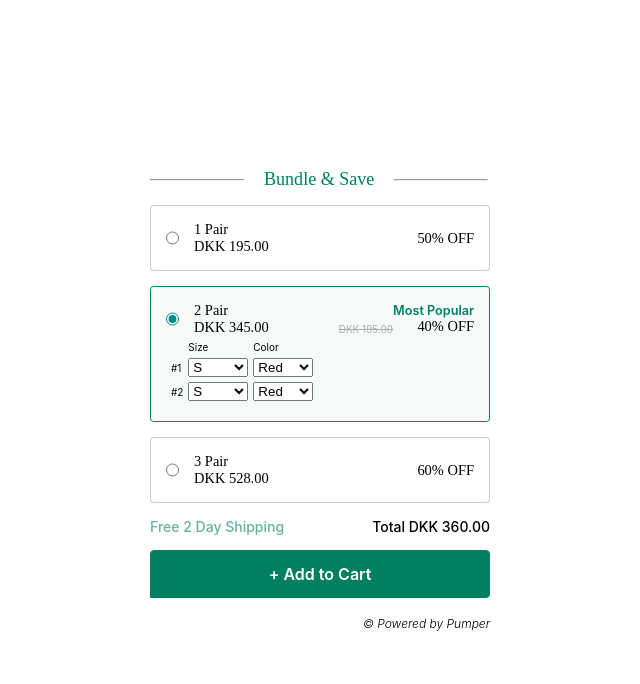
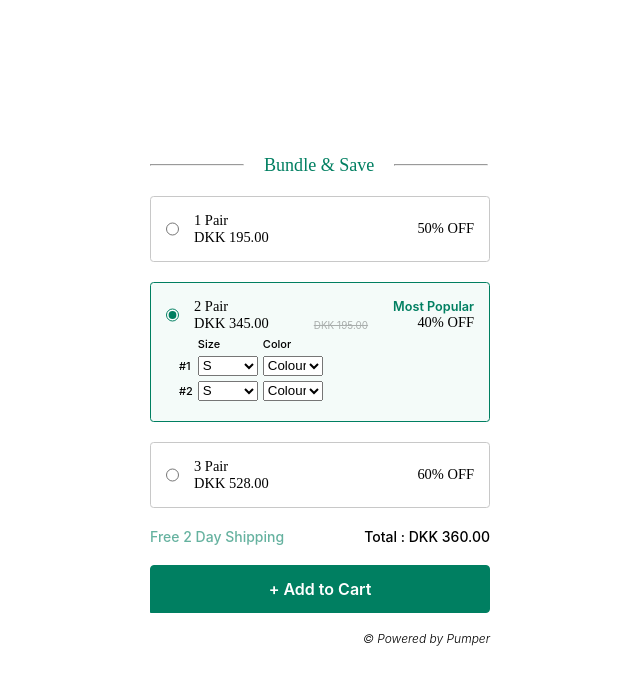
Before and after one commit to Nish0912/Frontend-Development-Task, a plain HTML site: page index.html in a window 1280 px wide. Shown: the whole page, without its empty margins (320-960 px from the left). Drawn offline with Linux system fonts and the light colour scheme.

Commit message:
Made Few Changes

```diff
--- a/index.html
+++ b/index.html
@@ -47,6 +47,7 @@
                                 </td>
                                 <td>
                                     <select>
+                                        <option value="" disabled selected hidden>Colour</option>
                                         <option value="Red">Red</option>
                                         <option value="Green">Green</option>
                                         <option value="Blue">Blue</option>
@@ -101,6 +102,7 @@
                                 </td>
                                 <td>
                                     <select>
+                                        <option value="" disabled selected hidden>Colour</option>
                                         <option value="Red">Red</option>
                                         <option value="Green">Green</option>
                                         <option value="Blue">Blue</option>
@@ -120,6 +122,7 @@
                                 </td>
                                 <td>
                                     <select>
+                                        <option value="" disabled selected hidden>Colour</option>
                                         <option value="Red">Red</option>
                                         <option value="Green">Green</option>
                                         <option value="Blue">Blue</option>
@@ -166,6 +169,7 @@
                                 </td>
                                 <td>
                                     <select>
+                                        <option value="" disabled selected hidden>Colour</option>
                                         <option value="Red">Red</option>
                                         <option value="Green">Green</option>
                                         <option value="Blue">Blue</option>
@@ -185,6 +189,7 @@
                                 </td>
                                 <td>
                                     <select>
+                                        <option value="" disabled selected hidden>Colour</option>
                                         <option value="Red">Red</option>
                                         <option value="Green">Green</option>
                                         <option value="Blue">Blue</option>
@@ -204,6 +209,7 @@
                                 </td>
                                 <td>
                                     <select>
+                                        <option value="" disabled selected hidden>Colour</option>
                                         <option value="Red">Red</option>
                                         <option value="Green">Green</option>
                                         <option value="Blue">Blue</option>
@@ -218,7 +224,7 @@
         </section>
         <section class="section-2">
             <p>Free 2 Day Shipping</p>
-            <p>Total DKK 360.00</p>
+            <p>Total : DKK 360.00</p>
         </section>
         <section class="section-3">
             <button>+ Add to Cart</button>
--- a/style.css
+++ b/style.css
@@ -12,7 +12,7 @@ body {
 }
 
 input[type=radio] {
-    accent-color: darkcyan;
+    accent-color: #007F61;
 }
 
 .section-1,
@@ -22,7 +22,7 @@ input[type=radio] {
 .section-2 {
     display: flex;
     justify-content: center;
-    margin-bottom: 15px;
+    margin-bottom: 20px;
 }
 
 .section-1 header {
@@ -83,14 +83,16 @@ th,
 td {
     color: #000;
     font-family: Inter;
-    font-size: 9.942px;
+    font-size: 11px;
     font-style: normal;
-    font-weight: 400;
+    font-weight: 500;
     line-height: normal;
+    margin-left: 8px;
 }
 
 table select {
     width: 60px;
+    height: 20px;
 }
 
 .section-opt-1 label input,
@@ -142,8 +144,8 @@ table select {
 }
 
 .section-opt-2 label .end .end-1 {
-    display: flex;
-    align-items: end;
+    margin-top: 20px;
+    margin-right: 25px;
     color: #000;
     font-family: Inter;
     font-size: 9.942px;
```
